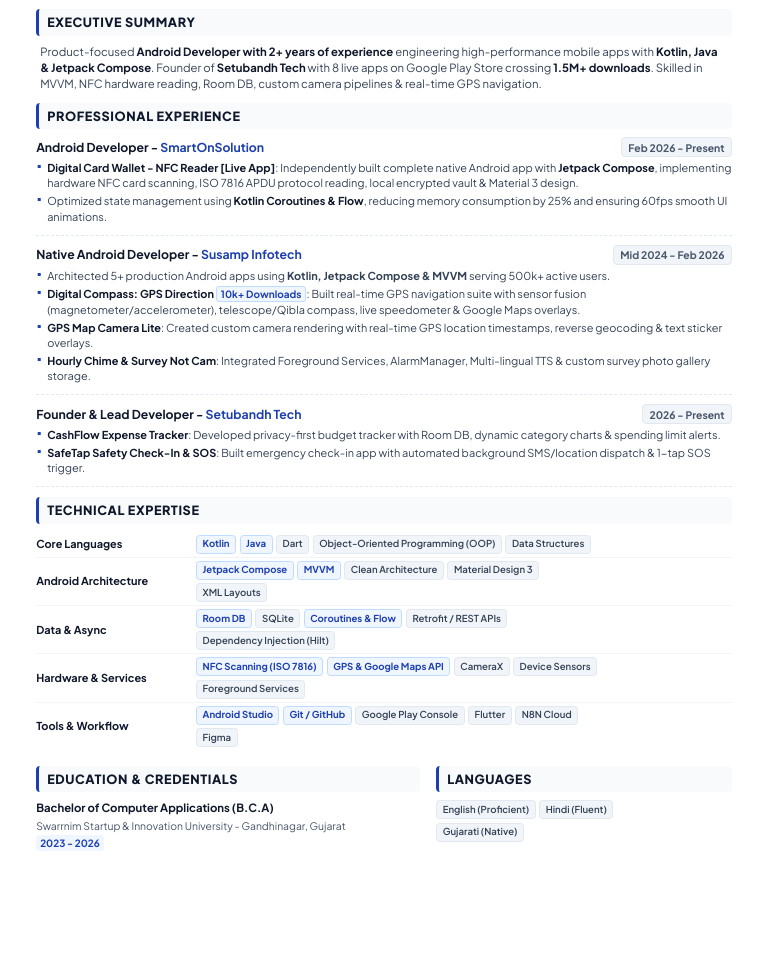
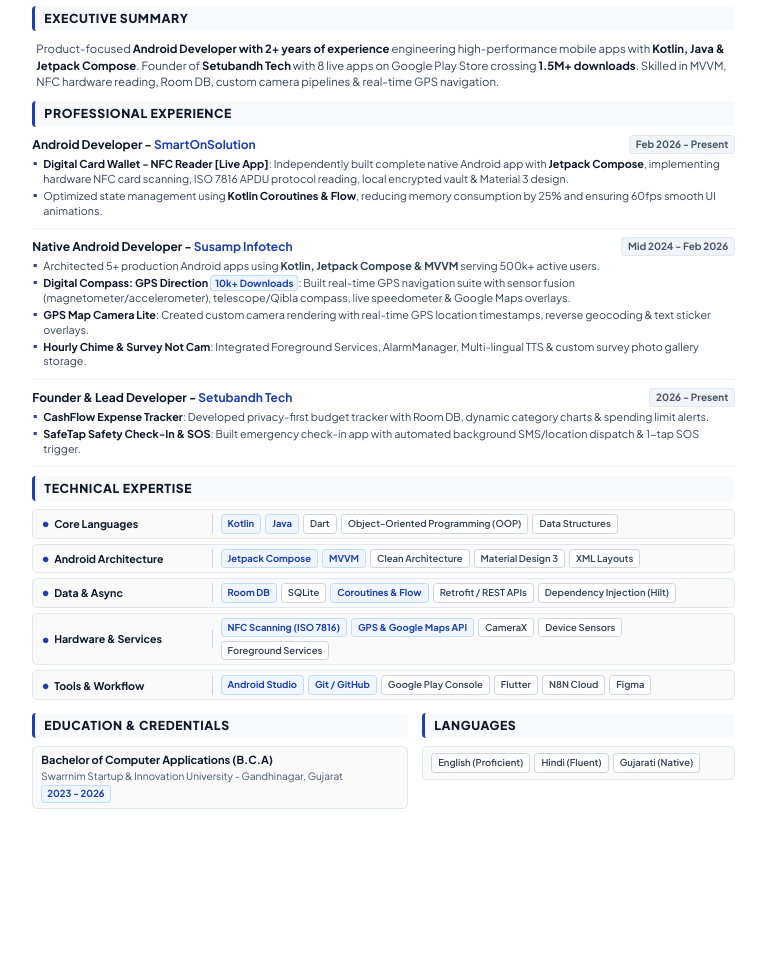
Before and after one commit to krishvekriya12/krishvekriya12.github.io, a website: page resume_template.html in a window 1280 px wide. Shown: the part 151-1120 px from the top of the page, without its empty margins (13-779 px from the left). Drawn offline with Linux system fonts and the light colour scheme.

Commit message:
Card-based partition layout for Technical Expertise, Education and Languages

```diff
--- a/resume_template.html
+++ b/resume_template.html
@@ -24,9 +24,9 @@
     background: #FFFFFF;
     width: 210mm;
     height: 297mm;
-    padding: 10mm 13mm;
-    font-size: 8.8pt;
-    line-height: 1.45;
+    padding: 10mm 12mm;
+    font-size: 8.6pt;
+    line-height: 1.42;
   }
 
   /* Header Section */
@@ -35,19 +35,19 @@
     justify-content: space-between;
     align-items: flex-start;
     padding-bottom: 10px;
-    border-bottom: 2px solid #1E40AF;
-    margin-bottom: 12px;
+    border-bottom: 2.5px solid #1E40AF;
+    margin-bottom: 11px;
   }
   .header-left {
     flex: 1;
   }
   .name {
-    font-size: 22pt;
+    font-size: 23pt;
     font-weight: 800;
     color: #0F172A;
     letter-spacing: -0.5px;
     line-height: 1.1;
-    margin-bottom: 4px;
+    margin-bottom: 3px;
   }
   .role-subtitle {
     font-size: 10.5pt;
@@ -61,7 +61,7 @@
     flex-wrap: wrap;
   }
   .badge {
-    font-size: 7.2pt;
+    font-size: 7pt;
     font-weight: 700;
     padding: 2.5px 7px;
     border-radius: 4px;
@@ -74,7 +74,7 @@
 
   .contact-box {
     text-align: right;
-    font-size: 8.2pt;
+    font-size: 8pt;
     color: #475569;
     line-height: 1.5;
   }
@@ -89,25 +89,27 @@
 
   /* Section Styles with Distinct Partitioning */
   .section-title {
-    font-size: 9.5pt;
+    font-size: 9.2pt;
     font-weight: 800;
     color: #0F172A;
     text-transform: uppercase;
     letter-spacing: 0.6px;
     background: #F8FAFC;
-    padding: 4px 8px;
+    padding: 4px 9px;
     border-radius: 4px;
     border-left: 3.5px solid #1E40AF;
-    margin-top: 10px;
+    margin-top: 9px;
     margin-bottom: 8px;
+    display: flex;
+    align-items: center;
   }
 
   .summary-text {
     font-size: 8.5pt;
     color: #334155;
     line-height: 1.45;
-    margin-bottom: 10px;
-    padding: 0 4px;
+    margin-bottom: 9px;
+    padding: 2px 4px;
   }
   .summary-text strong {
     color: #0F172A;
@@ -115,23 +117,23 @@
 
   /* Experience Section */
   .exp-item {
-    margin-bottom: 9px;
-    padding-bottom: 8px;
-    border-bottom: 1px dashed #E2E8F0;
+    margin-bottom: 8px;
+    padding-bottom: 7px;
+    border-bottom: 1px solid #F1F5F9;
   }
   .exp-item:last-child {
     border-bottom: none;
     padding-bottom: 0;
-    margin-bottom: 4px;
+    margin-bottom: 2px;
   }
   .exp-header {
     display: flex;
     justify-content: space-between;
-    align-items: baseline;
+    align-items: center;
     margin-bottom: 3px;
   }
   .exp-title {
-    font-size: 9.2pt;
+    font-size: 9pt;
     font-weight: 700;
     color: #0F172A;
   }
@@ -140,12 +142,12 @@
     font-weight: 700;
   }
   .exp-date {
-    font-size: 7.8pt;
+    font-size: 7.5pt;
     font-weight: 700;
     color: #475569;
     background: #F1F5F9;
     padding: 1.5px 6px;
-    border-radius: 4px;
+    border-radius: 3.5px;
     border: 1px solid #E2E8F0;
   }
 
@@ -156,10 +158,10 @@
   .bullet-list li {
     position: relative;
     padding-left: 11px;
-    font-size: 8.2pt;
+    font-size: 8.1pt;
     color: #334155;
-    line-height: 1.38;
-    margin-bottom: 3px;
+    line-height: 1.36;
+    margin-bottom: 2.5px;
   }
   .bullet-list li::before {
     content: '▪';
@@ -176,48 +178,60 @@
     background: #EFF6FF;
     color: #1E40AF;
     font-weight: 700;
-    font-size: 7.5pt;
+    font-size: 7.3pt;
     padding: 1px 4px;
     border-radius: 3px;
     border: 1px solid #BFDBFE;
   }
 
-  /* Full Width Technical Skills Table */
-  .skills-table {
-    width: 100%;
-    border-collapse: collapse;
-    margin-bottom: 6px;
+  /* TECHNICAL EXPERTISE - Grid Card Layout with Clear Partitions */
+  .skills-container {
+    display: flex;
+    flex-direction: column;
+    gap: 5px;
+    margin-bottom: 4px;
   }
-  .skills-table tr {
-    border-bottom: 1px solid #F1F5F9;
-  }
-  .skills-table tr:last-child {
-    border-bottom: none;
-  }
-  .skills-table td {
-    padding: 3px 0;
-    vertical-align: middle;
+  .skill-row {
+    display: flex;
+    align-items: center;
+    background: #FAFAFA;
+    border: 1px solid #E2E8F0;
+    border-radius: 5px;
+    padding: 4px 8px;
   }
   .skill-label {
-    width: 23%;
-    font-size: 8.2pt;
+    width: 25%;
+    min-width: 25%;
+    font-size: 8pt;
     font-weight: 700;
     color: #0F172A;
+    border-right: 1.5px solid #CBD5E1;
+    padding-right: 8px;
+    margin-right: 8px;
+    display: flex;
+    align-items: center;
+    gap: 4px;
+  }
+  .skill-label::before {
+    content: '•';
+    color: #1E40AF;
+    font-size: 10pt;
   }
   .skill-chips {
-    width: 77%;
+    width: 75%;
     display: flex;
     flex-wrap: wrap;
-    gap: 3.5px;
+    gap: 4px;
+    align-items: center;
   }
   .chip {
-    font-size: 7.2pt;
+    font-size: 7.1pt;
     font-weight: 600;
     color: #334155;
-    background: #F1F5F9;
-    padding: 1.5px 5.5px;
+    background: #FFFFFF;
+    padding: 2px 6px;
     border-radius: 3.5px;
-    border: 1px solid #E2E8F0;
+    border: 1px solid #D1D5DB;
   }
   .chip-bold {
     background: #EFF6FF;
@@ -226,39 +240,57 @@
     font-weight: 700;
   }
 
-  /* Bottom Row (Education & Languages Side by Side) */
+  /* Bottom Row (Education & Languages Side by Side with Partition) */
   .bottom-row {
     display: flex;
     justify-content: space-between;
-    gap: 16px;
+    gap: 14px;
     margin-top: 2px;
   }
   .bottom-left {
-    flex: 1.3;
+    flex: 1.2;
   }
   .bottom-right {
     flex: 1;
   }
 
+  .edu-card {
+    background: #FAFAFA;
+    border: 1px solid #E2E8F0;
+    border-radius: 5px;
+    padding: 5px 8px;
+  }
   .edu-degree {
-    font-size: 8.5pt;
+    font-size: 8.3pt;
     font-weight: 700;
     color: #0F172A;
   }
   .edu-school {
-    font-size: 7.8pt;
+    font-size: 7.6pt;
     color: #475569;
     margin-top: 1px;
   }
   .edu-date {
-    font-size: 7.5pt;
+    font-size: 7.2pt;
     font-weight: 700;
     color: #1E40AF;
     display: inline-block;
     background: #EFF6FF;
-    padding: 1px 4px;
+    padding: 1px 5px;
     border-radius: 3px;
+    border: 1px solid #BFDBFE;
     margin-top: 2px;
+  }
+
+  .lang-card {
+    background: #FAFAFA;
+    border: 1px solid #E2E8F0;
+    border-radius: 5px;
+    padding: 6px 8px;
+    display: flex;
+    flex-wrap: wrap;
+    gap: 4px;
+    align-items: center;
   }
 </style>
 </head>
@@ -334,12 +366,12 @@
       </ul>
     </div>
 
-    <!-- TECHNICAL SKILLS -->
+    <!-- TECHNICAL EXPERTISE WITH CARD ROWS & VERTICAL DIVIDERS -->
     <div class="section-title">Technical Expertise</div>
-    <table class="skills-table">
-      <tr>
-        <td class="skill-label">Core Languages</td>
-        <td>
+    <div class="skills-container">
+
+      <div class="skill-row">
+        <div class="skill-label">Core Languages</div>
         <div class="skill-chips">
           <span class="chip chip-bold">Kotlin</span>
           <span class="chip chip-bold">Java</span>
@@ -347,11 +379,10 @@
           <span class="chip">Object-Oriented Programming (OOP)</span>
           <span class="chip">Data Structures</span>
         </div>
-        </td>
-      </tr>
-      <tr>
-        <td class="skill-label">Android Architecture</td>
-        <td>
+      </div>
+
+      <div class="skill-row">
+        <div class="skill-label">Android Architecture</div>
         <div class="skill-chips">
           <span class="chip chip-bold">Jetpack Compose</span>
           <span class="chip chip-bold">MVVM</span>
@@ -359,11 +390,10 @@
           <span class="chip">Material Design 3</span>
           <span class="chip">XML Layouts</span>
         </div>
-        </td>
-      </tr>
-      <tr>
-        <td class="skill-label">Data & Async</td>
-        <td>
+      </div>
+
+      <div class="skill-row">
+        <div class="skill-label">Data & Async</div>
         <div class="skill-chips">
           <span class="chip chip-bold">Room DB</span>
           <span class="chip">SQLite</span>
@@ -371,11 +401,10 @@
           <span class="chip">Retrofit / REST APIs</span>
           <span class="chip">Dependency Injection (Hilt)</span>
         </div>
-        </td>
-      </tr>
-      <tr>
-        <td class="skill-label">Hardware & Services</td>
-        <td>
+      </div>
+
+      <div class="skill-row">
+        <div class="skill-label">Hardware & Services</div>
         <div class="skill-chips">
           <span class="chip chip-bold">NFC Scanning (ISO 7816)</span>
           <span class="chip chip-bold">GPS & Google Maps API</span>
@@ -383,11 +412,10 @@
           <span class="chip">Device Sensors</span>
           <span class="chip">Foreground Services</span>
         </div>
-        </td>
-      </tr>
-      <tr>
-        <td class="skill-label">Tools & Workflow</td>
-        <td>
+      </div>
+
+      <div class="skill-row">
+        <div class="skill-label">Tools & Workflow</div>
         <div class="skill-chips">
           <span class="chip chip-bold">Android Studio</span>
           <span class="chip chip-bold">Git / GitHub</span>
@@ -396,21 +424,23 @@
           <span class="chip">N8N Cloud</span>
           <span class="chip">Figma</span>
         </div>
-        </td>
-      </tr>
-    </table>
+      </div>
 
-    <!-- BOTTOM ROW: EDUCATION & LANGUAGES -->
+    </div>
+
+    <!-- BOTTOM ROW: EDUCATION & LANGUAGES WITH CARDS -->
     <div class="bottom-row">
       <div class="bottom-left">
         <div class="section-title">Education & Credentials</div>
+        <div class="edu-card">
           <div class="edu-degree">Bachelor of Computer Applications (B.C.A)</div>
           <div class="edu-school">Swarrnim Startup & Innovation University - Gandhinagar, Gujarat</div>
           <div class="edu-date">2023 - 2026</div>
         </div>
+      </div>
       <div class="bottom-right">
         <div class="section-title">Languages</div>
-        <div class="skill-chips" style="margin-top: 3px;">
+        <div class="lang-card">
           <span class="chip">English (Proficient)</span>
           <span class="chip">Hindi (Fluent)</span>
           <span class="chip">Gujarati (Native)</span>
```
Also changed, not shown: 1 other file. Lines whose indentation alone changed are shown as unchanged.
